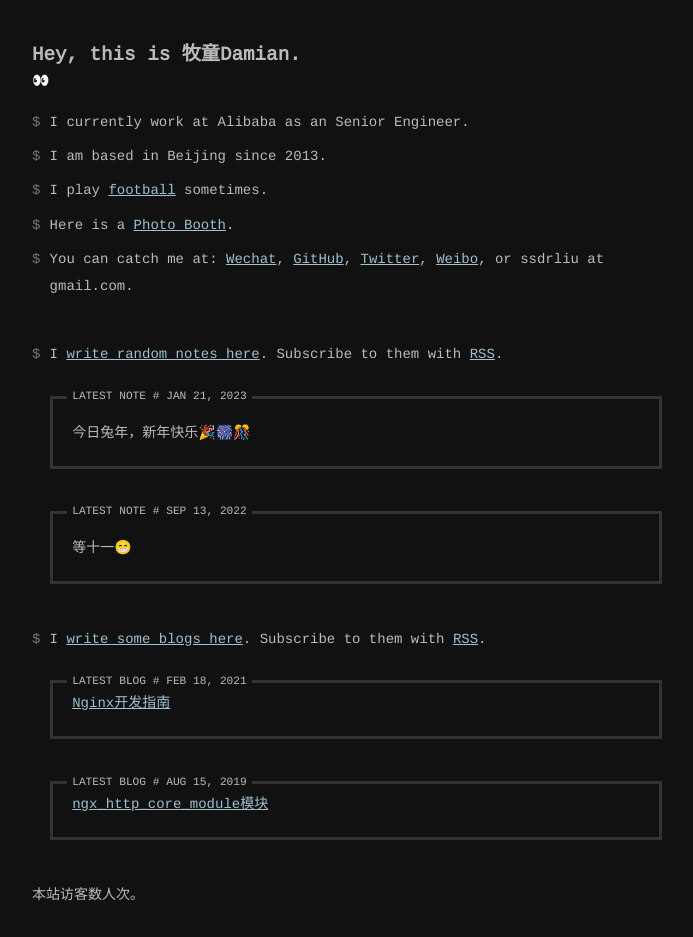
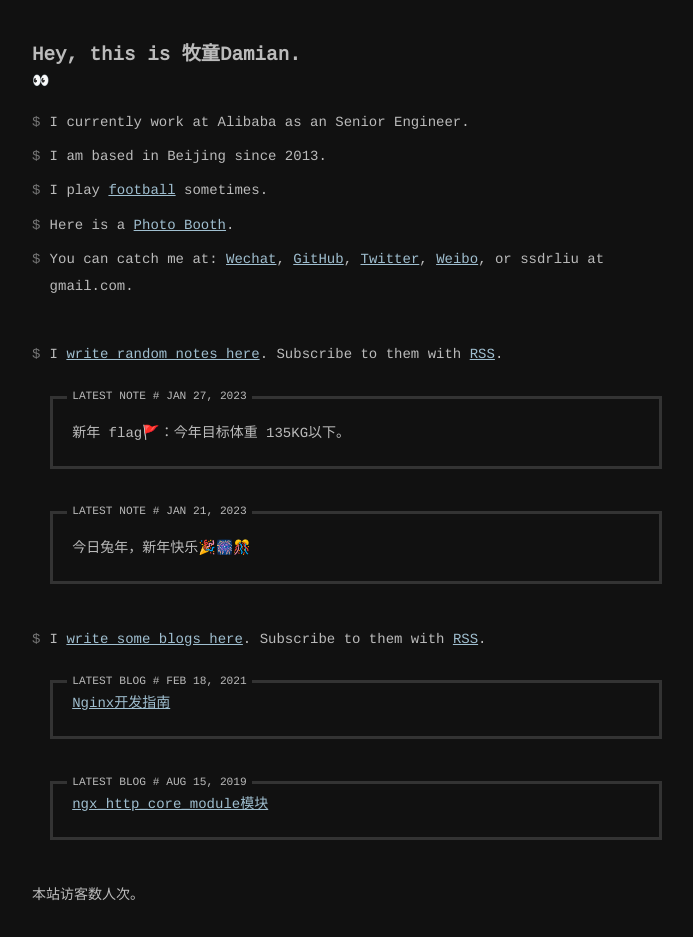
Before and after one commit to ssdr/site, a Jekyll site: the page built from index.html, in a window 1280 px wide. Shown: the whole page, without its empty margins (293-986 px from the left). Built offline with Jekyll 4.4.1, drawn with Linux system fonts in a browser that asks for light colours; comment, search, counter and statistics services are not loaded.

Commit message:
📝 Update an entry via micropub

```diff
--- a/_data/notes.yml
+++ b/_data/notes.yml
@@ -1,3 +1,7 @@
+- date: 2023/01/27 14:42
+  content: |
+    新年 flag🚩：今年目标体重 135KG以下。
+
 - date: 2023/01/21 17:04
   content: |
     今日兔年，新年快乐🎉🎆🎊
```
